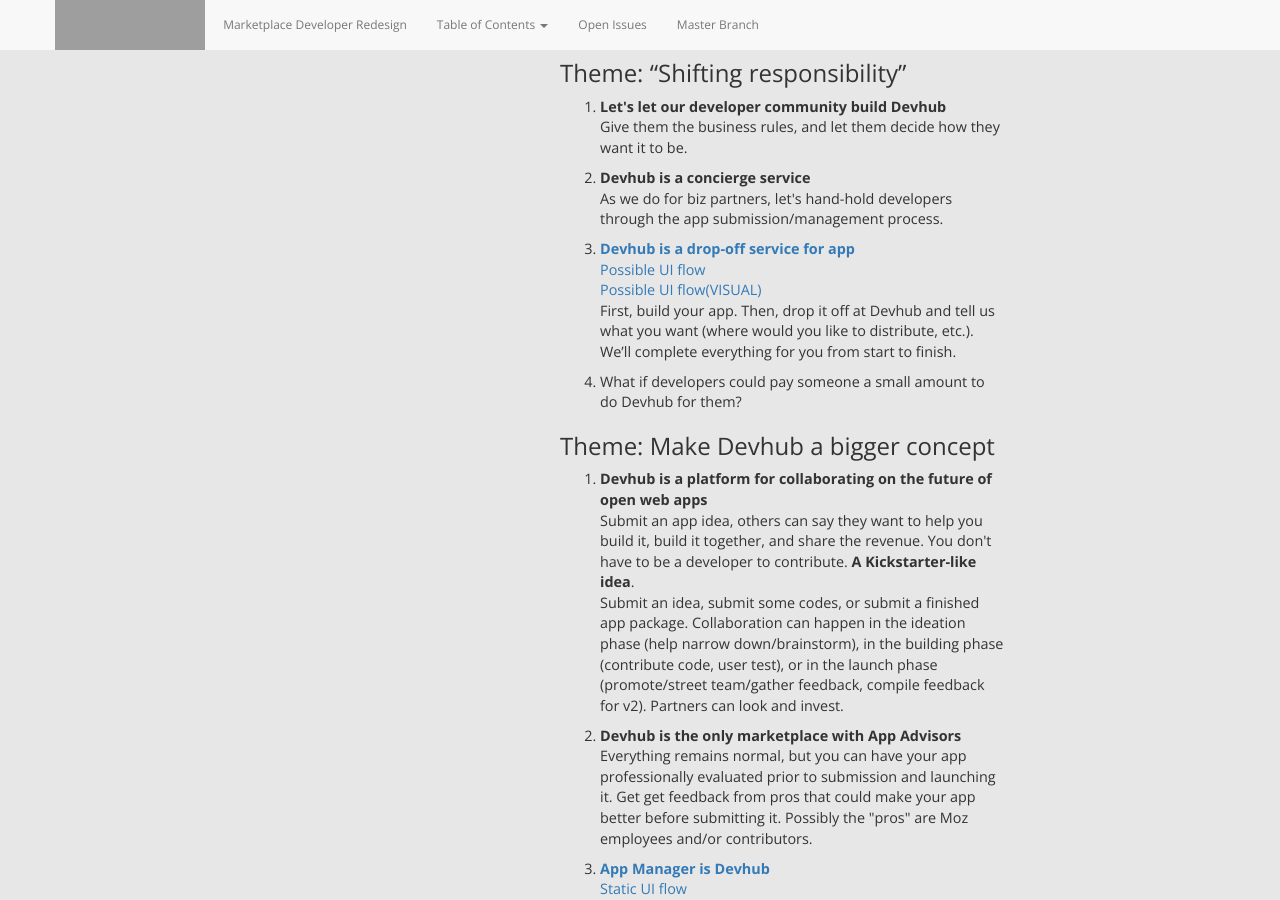
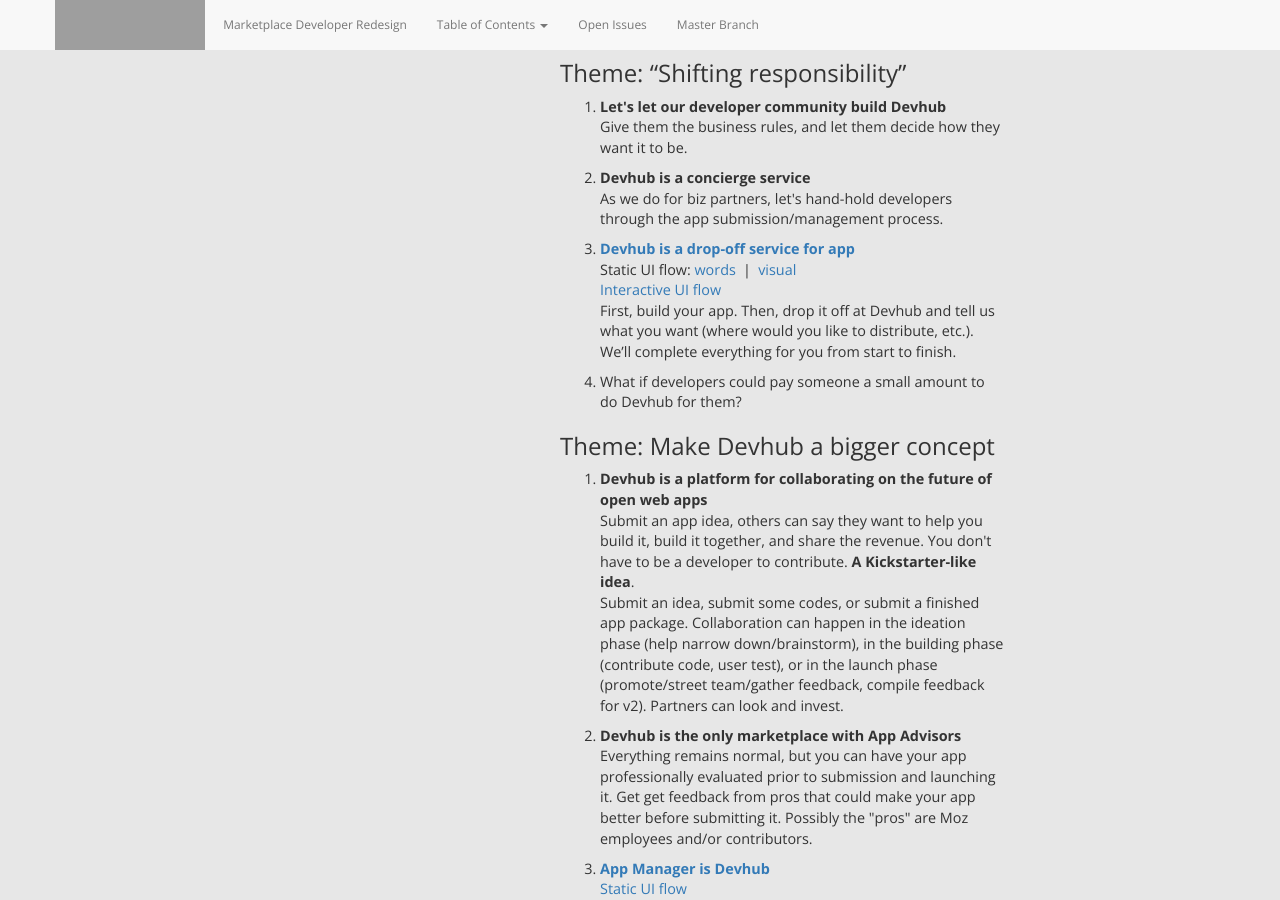
Before and after one commit to MarketplaceUX/devhub-redesign, a Jekyll site: the page built from projectConcepts.html, in a window 1280 px wide and 900 px high, scrolled down 1806 px. Built offline with Jekyll 4.4.1, drawn with Linux system fonts in a browser that asks for light colours; nearby versions of some CDN libraries; grey boxes are pictures that could not be loaded.

Commit message:
Interactive UI flow: “Devhub as drop-off service”

```diff
--- a/projectConcepts.html
+++ b/projectConcepts.html
@@ -60,9 +60,8 @@
 			<li><strong>Devhub is a concierge service</strong><br/>
 			As we do for biz partners, let's hand-hold developers through the app submission/management process.</li>
 			<li><strong><a href="img/devhub-drop-off-service-v1.3.pdf">Devhub is a drop-off service for app</a></strong><br/>
-			<a href="img/devhub-drop-off-service-ui-text-description-flow-jaydev.pdf">Possible UI flow</a><br/>
-
-			<a href="img/devhub-dropoff-service-ui-text-description-flow-jaydev.pdf">Possible UI flow(VISUAL)</a><br/>
+			Static UI flow: <a href="img/devhub-drop-off-service-ui-text-description-flow-jaydev.pdf">words</a>&ensp;|&ensp;<a href="img/devhub-drop-off-service-ui-flow-jaydev.pdf">visual</a><br/>
+			<a href="http://l87l0a.axshare.com">Interactive UI flow</a><br/>
 			First, build your app. Then, drop it off at Devhub and tell us what you  want (where would you like to distribute, etc.). We’ll complete  everything for you from start to finish.<br/>
 			</li>
 			<li>What if developers could pay someone a small amount to do Devhub for them?</li>
```
